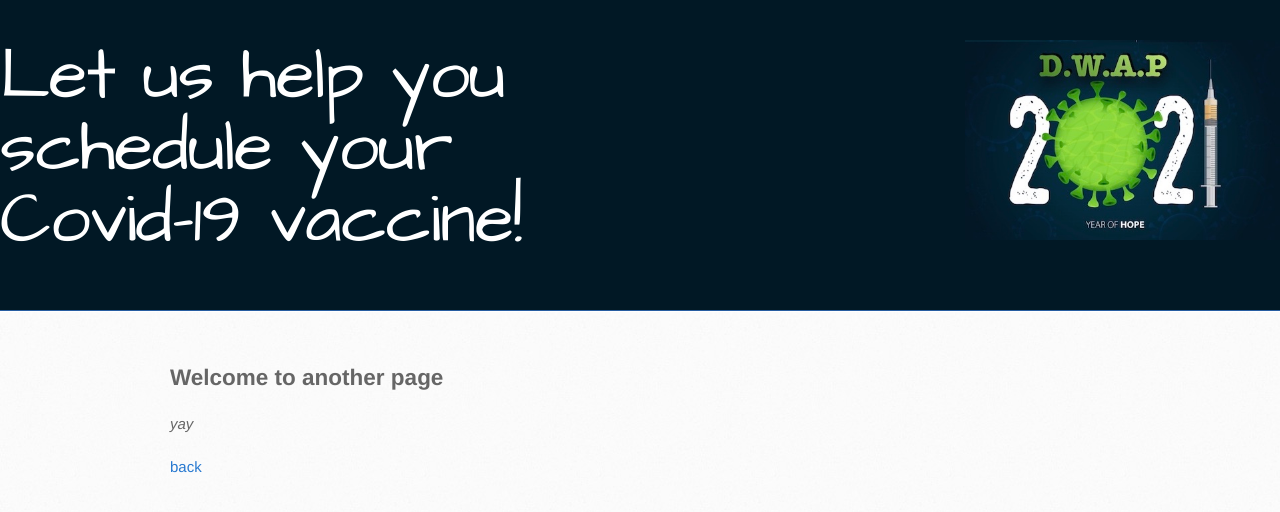
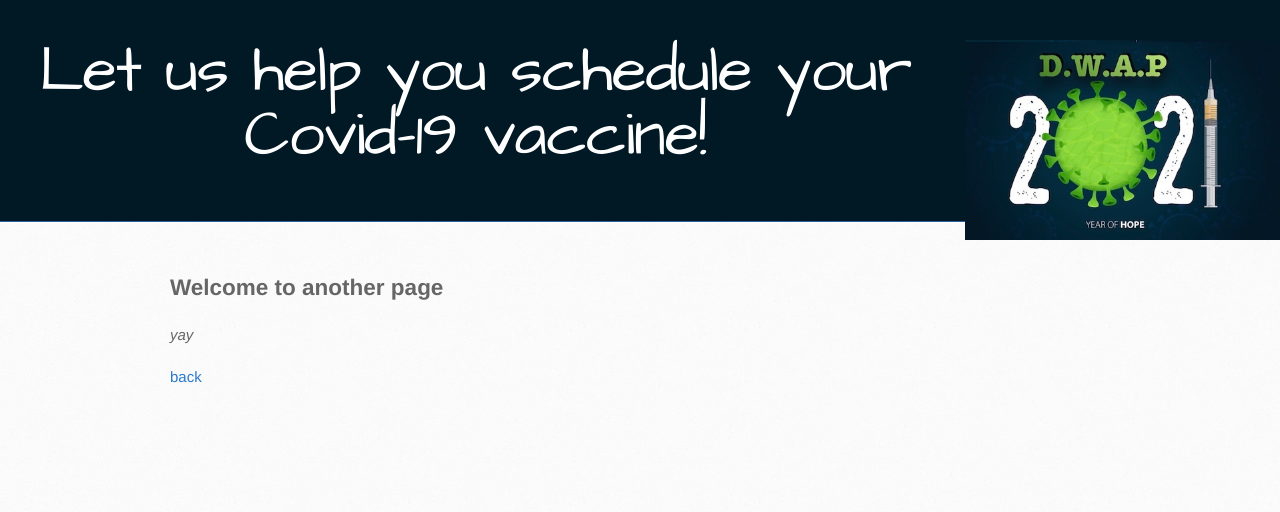
Before and after one commit to loganrath/dwap-main, a Jekyll site: the page built from another-page.md, in a window 1280 px wide. Shown: the top 512 px of the page. Built offline with Jekyll 4.4.1, drawn with Linux system fonts in a browser that asks for light colours; our own code applies the rules of GitHub Pages for plain Markdown files.

Commit message:
new sizes

```diff
--- a/_sass/jekyll-theme-architect.scss
+++ b/_sass/jekyll-theme-architect.scss
@@ -32,10 +32,10 @@ header {
 }
 
 header h1 {
-  width: 540px;
+  text-align: center;
   margin-top: 0;
   margin-bottom: 0.2em;
-  font-size: 72px;
+  font-size: 64px;
   font-weight: normal;
   line-height: 1;
   color: #fff;
@@ -43,7 +43,6 @@ header h1 {
 }
 
 header h2 {
-  width: 540px;
   margin-top: 0;
   margin-bottom: 0;
   font-size: 26px;
```
